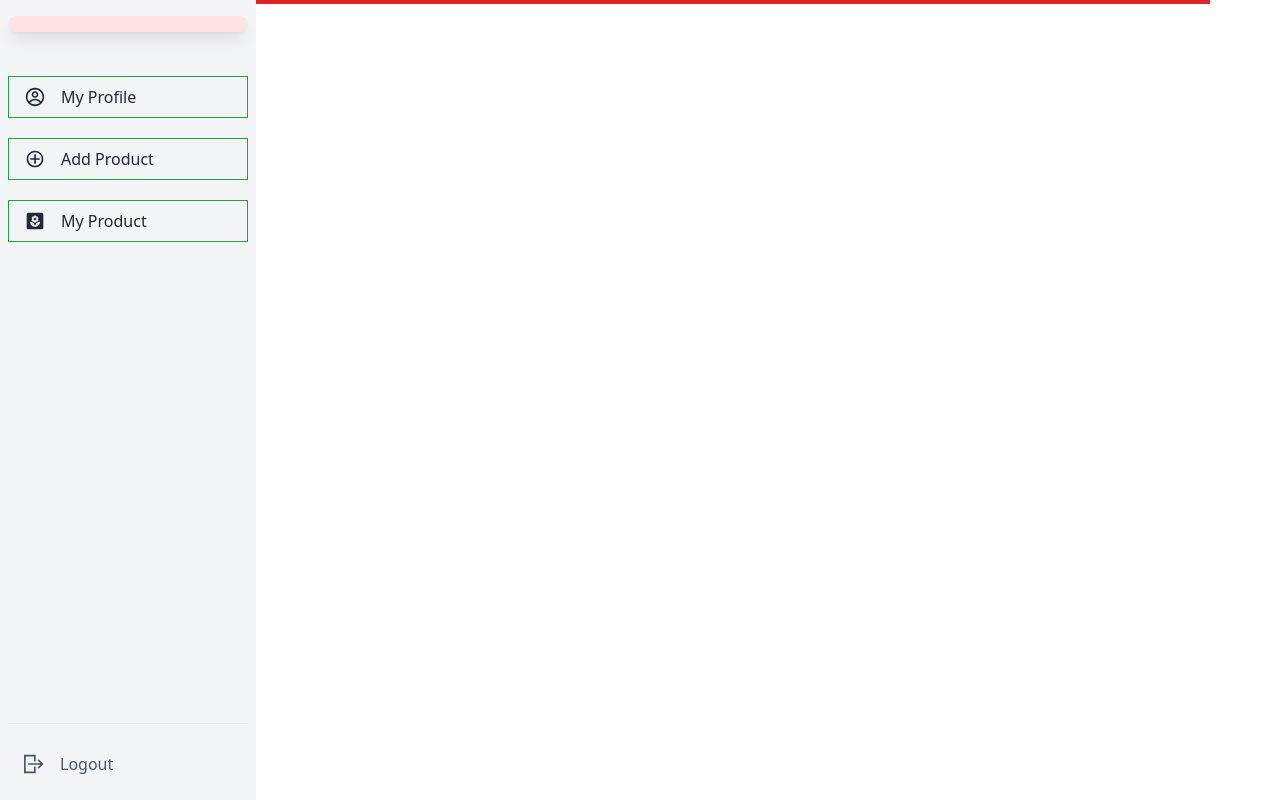
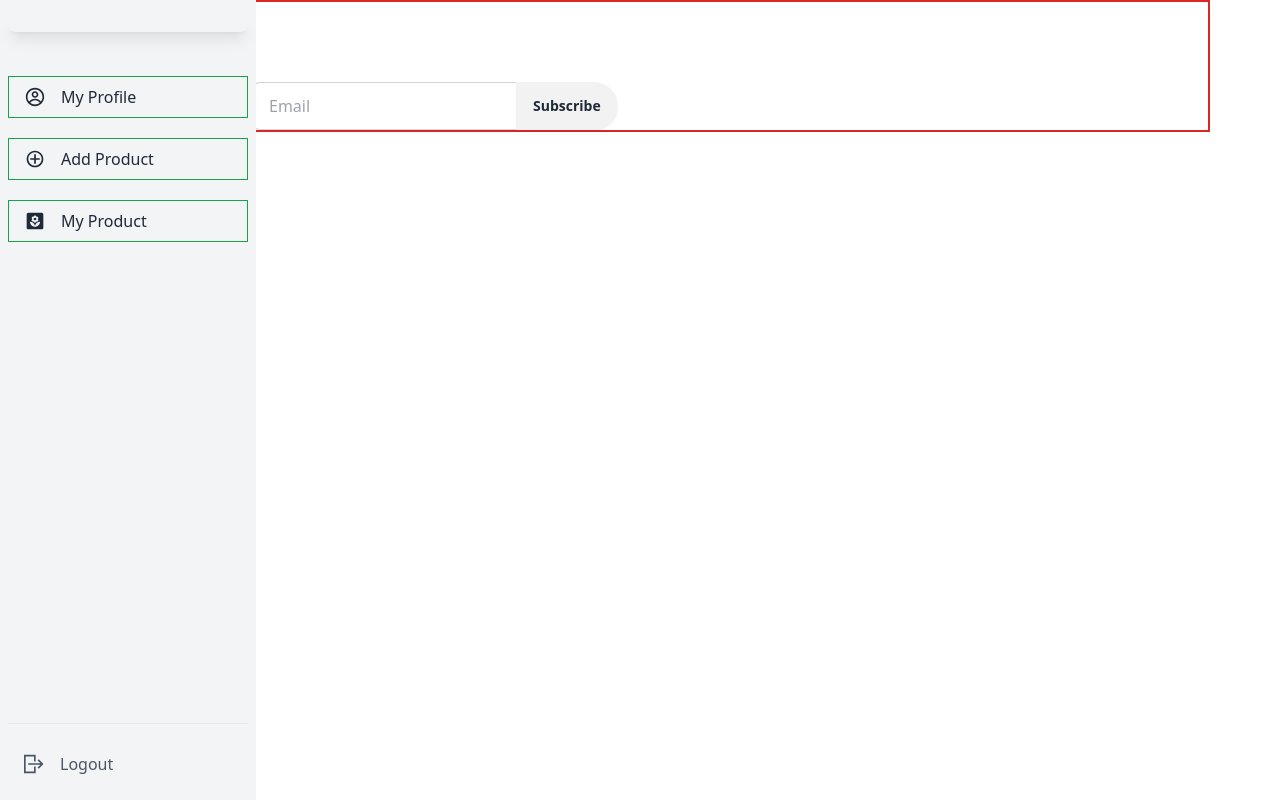
Before and after one commit to rijviislam/techSpotter-client, a React (Vite) app: page /user-dashboard in a window 1280 px wide. Built offline with nearby package versions, Linux system fonts and the light colour scheme; no server answers.

Commit message:
feat: set jtw and jwt token on localstroage

```diff
--- a/src/AuthProvider/AuthProvider.jsx
+++ b/src/AuthProvider/AuthProvider.jsx
@@ -41,7 +41,7 @@ export default function AuthProvider({ children }) {
       role: "user",
       status: "none-verified",
     };
-    const { data } = await axios.post(
+    const { data } = await axios.put(
       `${import.meta.env.VITE_API_URL}/user`,
       currentUser
     );
@@ -54,8 +54,22 @@ export default function AuthProvider({ children }) {
       setUser(observ);
       if (observ) {
         saveUser(observ);
+        const userInformation = { email: observ.email };
+        // get token and store client //
+        axios
+          .post(`${import.meta.env.VITE_API_URL}/jwt`, userInformation)
+          .then((res) => {
+            if (res.data.token) {
+              localStorage.setItem("Token", res.data.token);
+
+              setLoader(false);
+            }
+          });
+      } else {
+        //TODO : remove token (if token stored in the client side, Localstroage, caching , in memory )
+        localStorage.removeItem("Token");
+        setLoader(false);
       }
-      setLoader(false);
     });
     return () => {
       unSubscribe();
--- a/src/component/UserDashBoard/MyProfile.jsx
+++ b/src/component/UserDashBoard/MyProfile.jsx
@@ -4,7 +4,15 @@ export default function MyProfile() {
   const { user } = useAuth();
   return (
     <div>
+      <div className="w-20 h-20">
+        <img src={user?.photoURL} alt="" />
+      </div>
       <h2 className="text-3xl">{user?.displayName}</h2>
+      <h4 className="text-2xl">{user?.email}</h4>
+      <div className="join">
+        <input className="input input-bordered join-item" placeholder="Email" />
+        <button className="btn join-item rounded-r-full">Subscribe</button>
+      </div>
     </div>
   );
 }
--- a/src/component/UserDashBoard/UserDashBoardSidebar.jsx
+++ b/src/component/UserDashBoard/UserDashBoardSidebar.jsx
@@ -1,11 +1,11 @@
 import { CgAdd, CgProfile } from "react-icons/cg";
 import { GrLogout } from "react-icons/gr";
 import { MdYard } from "react-icons/md";
-import { NavLink } from "react-router-dom";
+import { Link, NavLink } from "react-router-dom";
 import useAuth from "../../hooks/useAuth";
 
 export default function UserDashBoardSidebar() {
-  const { user } = useAuth();
+  const { user, logOutUser } = useAuth();
   return (
     <div className="mr-10">
       <div
@@ -13,9 +13,12 @@ export default function UserDashBoardSidebar() {
       >
         <div>
           <div>
-            <div className="w-full hidden md:flex px-4 py-2 shadow-lg rounded-lg justify-center items-center bg-rose-100 mx-auto">
+            <div className="w-full hidden md:flex px-4 py-2 shadow-lg rounded-lg justify-center items-center mx-auto">
               {user ? (
-                <div className="hidden md:block w-full h-full lg:flex justify-between items-center">
+                <Link
+                  to="/"
+                  className="hidden md:block w-full h-full lg:flex justify-between items-center"
+                >
                   <img
                     className="border-2 border-green-600 rounded-full w-[50px] h-[50px]"
                     referrerPolicy="no-referrer"
@@ -25,7 +28,7 @@ export default function UserDashBoardSidebar() {
                     width="30"
                   />
                   <p>{user.displayName}</p>
-                </div>
+                </Link>
               ) : (
                 ""
               )}
@@ -68,7 +71,7 @@ export default function UserDashBoardSidebar() {
           <hr />
 
           <button
-            // onClick={logOut}
+            onClick={logOutUser}
             className="flex w-full items-center px-4 py-2 mt-5 text-gray-600 hover:bg-gray-300   hover:text-gray-700 transition-colors duration-300 transform"
           >
             <GrLogout className="w-5 h-5" />
```
Also changed, not shown: src/hooks/useUser.jsx (added).
